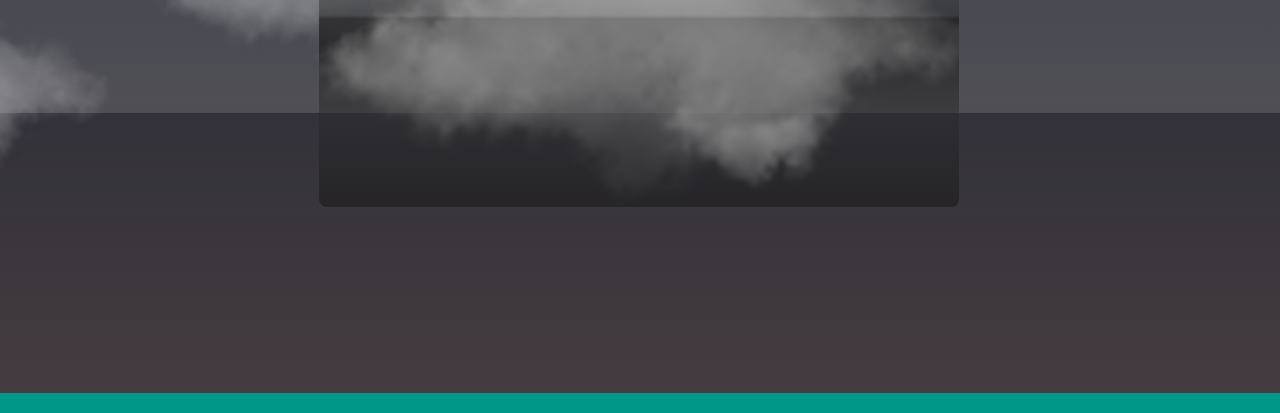
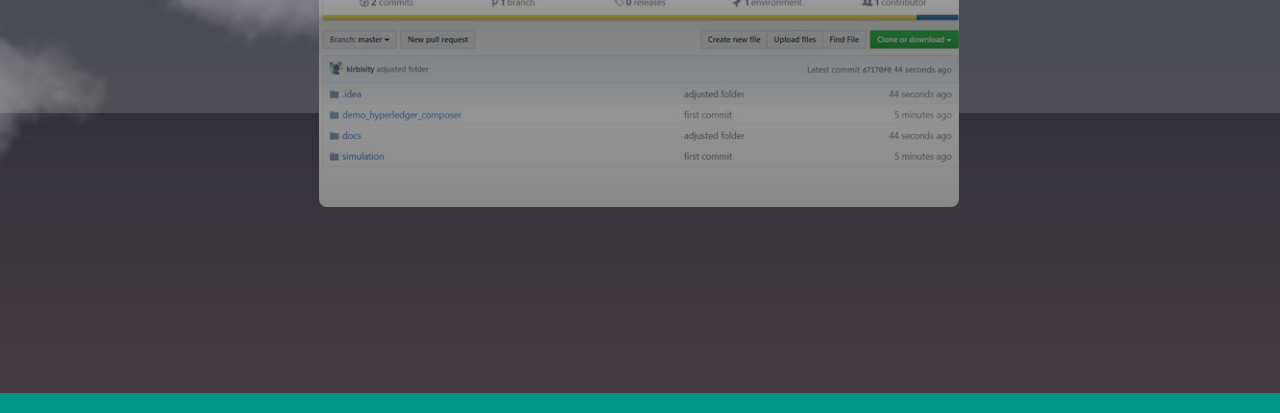
Before and after one commit to rpi-scales/account-recovery, a plain HTML site: page docs/index.html in a window 1280 px wide. Shown: the part 687-1100 px from the top of the page. Drawn offline with nearby package versions, Linux system fonts and the light colour scheme.

Commit message:
updated image for github page

```diff
--- a/docs/github-page-sources/style.css
+++ b/docs/github-page-sources/style.css
@@ -460,7 +460,7 @@ body {
 }
 
 #project1{
-    background: linear-gradient(to bottom, rgba(76,76,76,0.5) 0%, rgba(89,89,89,0.5) 12%, rgba(102,102,102,0.5) 25%, rgba(71,71,71,0.5) 39%, rgba(44,44,44,0.5) 50%, rgba(0,0,0,0.5) 51%, rgba(17,17,17,0.5) 60%, rgba(43,43,43,0.5) 76%, rgba(28,28,28,0.5) 91%, rgba(19,19,19,0.5) 100%), url('../github-page-sources/images/cloud0.png');
+    background: linear-gradient(to bottom, rgba(76,76,76,0.5) 0%, rgba(89,89,89,0.5) 12%, rgba(102,102,102,0.5) 25%, rgba(71,71,71,0.5) 39%, rgba(44,44,44,0.5) 50%, rgba(0,0,0,0.5) 51%, rgba(17,17,17,0.5) 60%, rgba(43,43,43,0.5) 76%, rgba(28,28,28,0.5) 91%, rgba(19,19,19,0.5) 100%), url('../github-page-sources/images/github.jpg');
     background-size: cover;
     background-position: center;
     background-attachment: relative;
@@ -471,7 +471,7 @@ body {
 }
 
 #project1:hover, #project1:focus{
-    background: url('../github-page-sources/images/cloud0.png');
+    background: url('../github-page-sources/images/github.jpg');
     background-size: cover;
     background-position: center;
     background-attachment: relative;
--- a/docs/index.html
+++ b/docs/index.html
@@ -51,7 +51,7 @@
             </div>
 
             <div id="project1-container">
-                <a href="https://github.com/kirbisity/scales-project" id="project1" class="button projects wp5 animated slideInUp">
+                <a href="https://github.com/kirbisity/scales_project" id="project1" class="button projects wp5 animated slideInUp">
                     ▶ GO
                 </a>
             </div>
```
Also changed, not shown: docs/github-page-sources/images/github.jpg (added).
